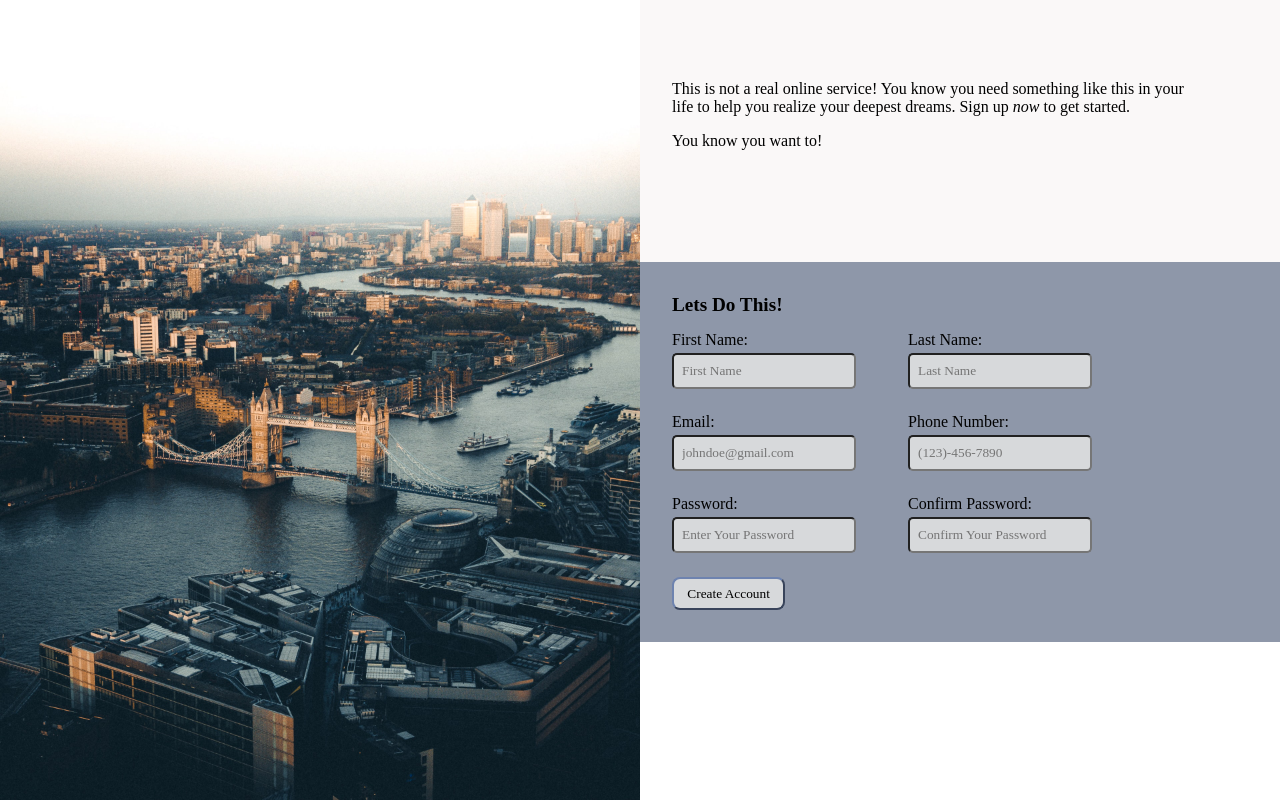
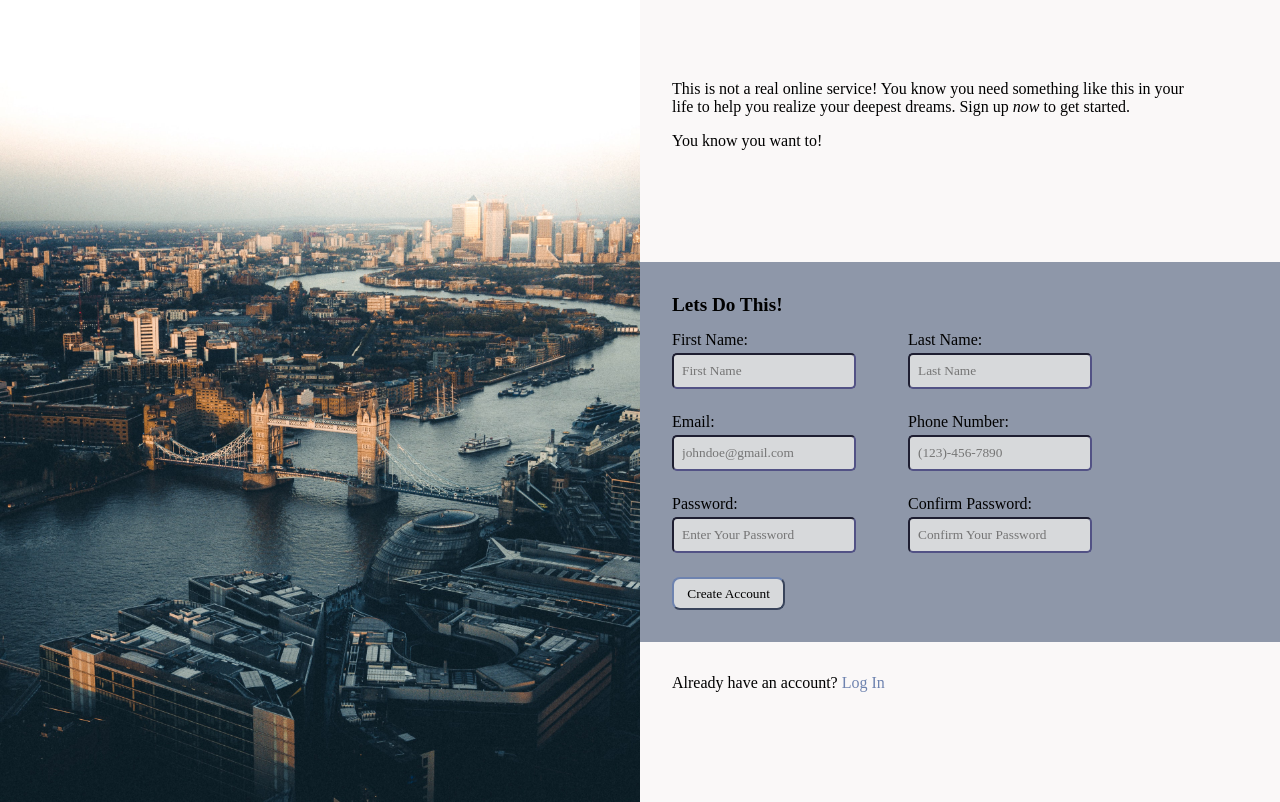
Before and after one commit to hduger/sign_up, a plain HTML site: page index.html in a window 1280 px wide. Drawn offline with Linux system fonts and the light colour scheme.

Commit message:
Started Footer

```diff
--- a/index.html
+++ b/index.html
@@ -64,6 +64,9 @@
             </form>
 
         </div>
+        <div class="footer">
+            <div>Already have an account? <a href="#" class="login">Log In</a></div>
+        </div>
     </div>
 </body>
 </html>
--- a/style.css
+++ b/style.css
@@ -6,7 +6,7 @@
 
 body {
     padding: 0px;
-    margin: 0%;
+    margin: 0px;
 }
 
 #container {
@@ -67,6 +67,7 @@ input {
     border-radius: 5px;
     margin-top: .25rem;
     background-color: hsl(210, 5%, 85%);
+    border-color: rgb(82, 82, 133);
 }
 
 label {
@@ -74,24 +75,27 @@ label {
 
 }
 
-/* .form-container form .form-main {
-    display: flex;
-    flex-wrap: wrap;
-    justify-content: space-between;
-    margin-right: auto;
-}
-
-form .form-main .user-input {
-    width: calc(100% / 2-20px);
-}
-
-.form-main .user-input input {
-    margin: 20px 0 12px 0;
-    width: 100%;
-} */
-
 .title {
     padding-bottom: 15px;
     font-size: larger;
     font-weight: bold;
 }
+
+.footer {
+    grid-column-start: 4;
+    grid-column-end: -1;
+    padding: 2rem;
+    background-color: rgb(250, 248, 248);
+    grid-row-start: 3;
+    grid-row-end: -1;
+    min-height: 20vh;
+}
+
+.login {
+    text-decoration: none;
+    color: rgb(110, 131, 175);
+}
+
+.login:hover {
+    text-shadow: .25em .25em .25em rgb(115, 149, 212);
+}
```
